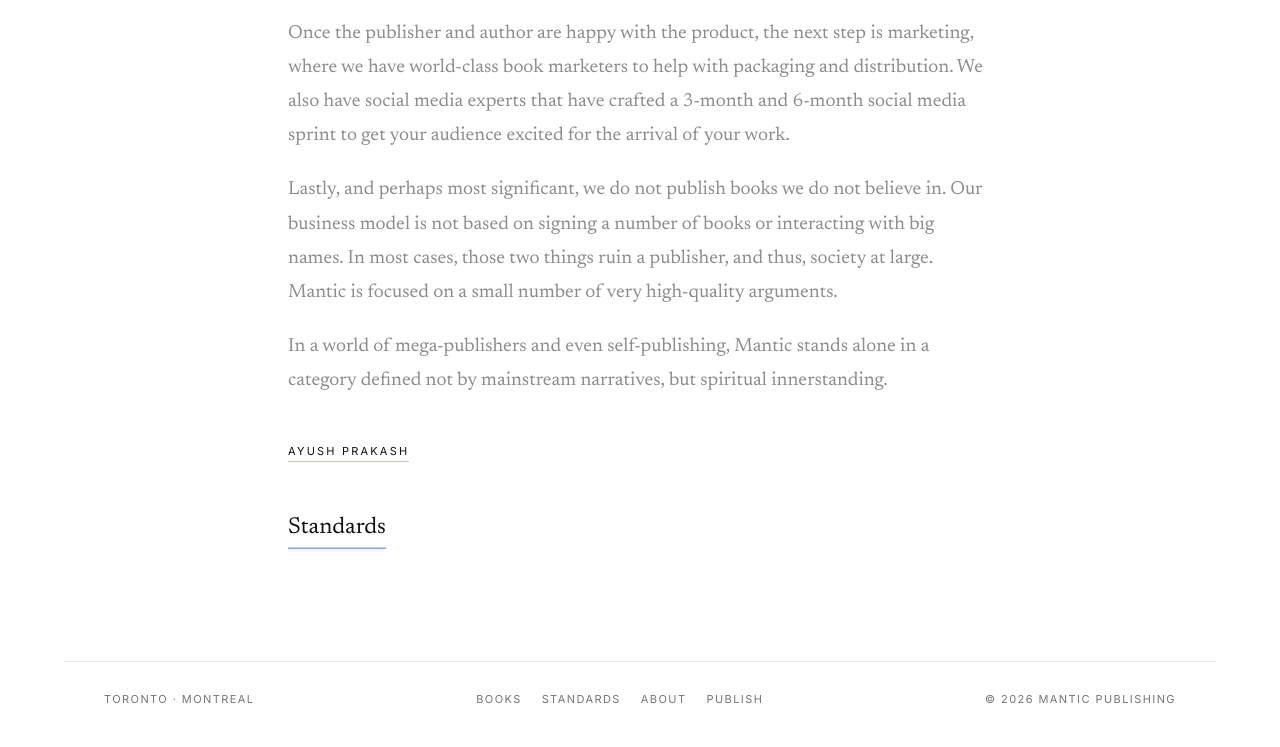
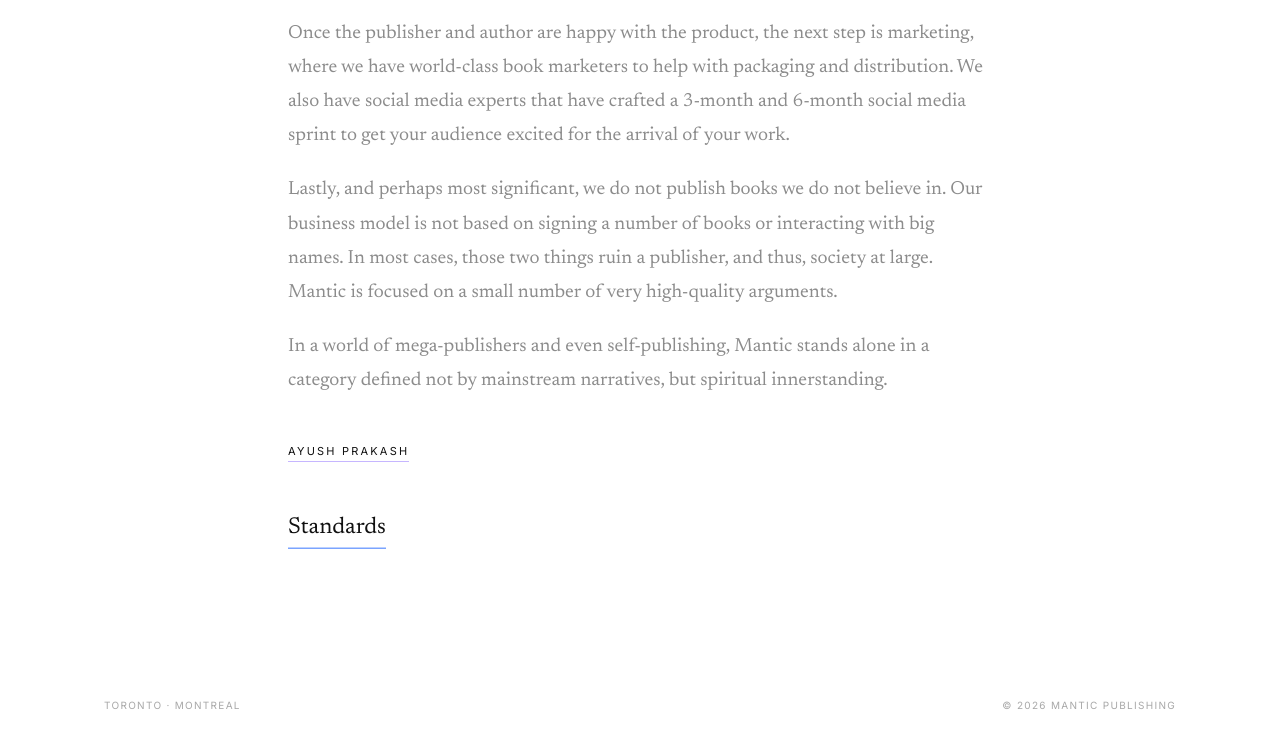
Before and after one commit to by-ayush-prakash/mantic, a plain HTML site: page about.html in a window 1280 px wide. Shown: the part 1108-1855 px from the top of the page. Drawn offline with Linux system fonts and the light colour scheme.

Commit message:
Revert "Complete the Mantic footer across the site"
This reverts commit 9d06dd07b13caa4c08dc2db11574a8c406845a94.

```diff
--- a/about.html
+++ b/about.html
@@ -92,16 +92,11 @@ p.body strong{color:var(--ink);font-weight:500}
   box-shadow:inset 0 -.06em 0 var(--blu);padding-bottom:.15rem;transition:.2s}
 .cta:hover{background:#EDF3FF}
 
-footer{padding:0 0 2.5rem}
-.ft{display:flex;align-items:center;justify-content:space-between;gap:1rem 2rem;flex-wrap:wrap;
-  border-top:1px solid var(--rule);padding-top:1.5rem;
-  font-family:var(--sans);font-size:.6875rem;letter-spacing:.13em;text-transform:uppercase;color:#757575}
-.ft nav{display:flex;gap:.5rem 1.25rem;flex-wrap:wrap;justify-content:center}
-.ft a{border-bottom:1px solid transparent;padding:4px 0;transition:color .18s,border-color .18s}
-.ft a:hover,.ft a:focus-visible{color:var(--ink);border-bottom-color:var(--blu)}
-@media(max-width:820px){
-  .ft{flex-direction:column;text-align:center}
-}
+footer{padding:2.25rem 0 2.5rem}
+.ft{display:flex;justify-content:space-between;gap:1.5rem;flex-wrap:wrap;
+  font-family:var(--sans);font-size:.625rem;letter-spacing:.13em;text-transform:uppercase;color:#A8A8A8}
+.ft a{border-bottom:1px solid transparent;padding-bottom:1px;transition:.18s}
+.ft a:hover{color:var(--ink);border-bottom-color:var(--blu)}
 
 @media (max-width:820px){
   body{font-size:18px}
@@ -150,12 +145,6 @@ footer{padding:0 0 2.5rem}
 </div></main>
 <footer><div class="wrap ft">
   <span>Toronto &middot; Montreal</span>
-  <nav aria-label="Footer">
-    <a href="/books/">Books</a>
-    <a href="/standards.html">Standards</a>
-    <a href="/about.html">About</a>
-    <a href="mailto:publishme@manticpublishing.com">Publish</a>
-  </nav>
   <span>&copy; 2026 Mantic Publishing</span>
 </div></footer>
 </body></html>
```
Also changed, not shown: books/index.html (+5 -16 lines), index.html (+5 -16 lines), standards.html (+5 -16 lines).
